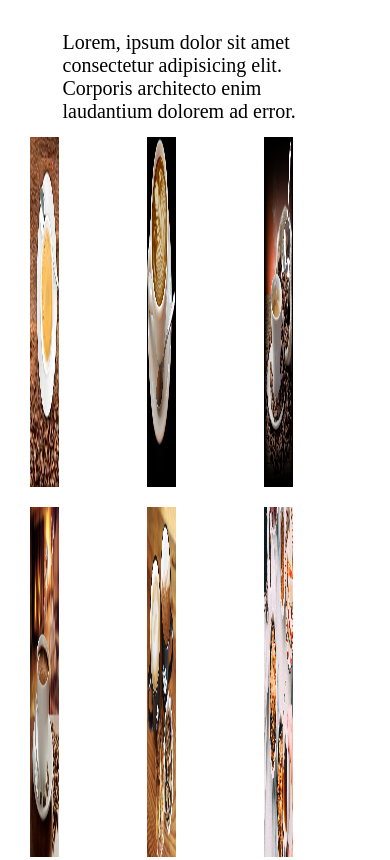
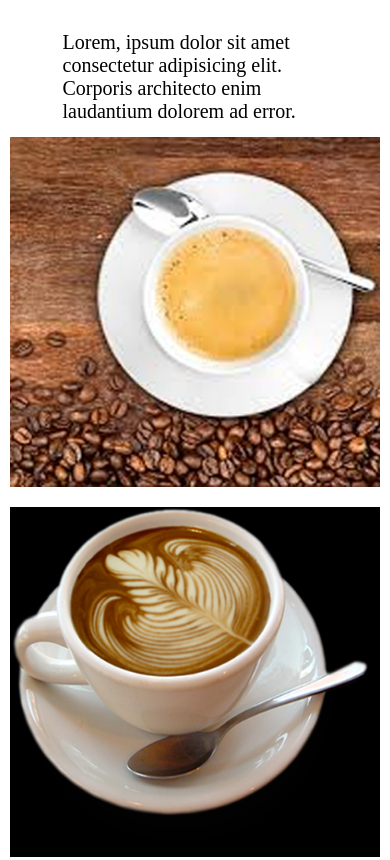
Before and after one commit to boodyyt/One, a plain HTML site: page index.html in a window 390 px wide. Shown: the part 1184-2044 px from the top of the page. Drawn offline with Linux system fonts and the light colour scheme; files whose address does not match are found by name.

Commit message:
Add files via upload

```diff
--- a/style.css
+++ b/style.css
@@ -249,10 +249,8 @@ font-size: 20px;
 }
 @media(max-width: 992px){
     .Gallary .box {
-        max-width: 100%;
+        width: 100%;
     }
-    .Gallary .box img {
-        max-width: 30%;
 }
 
 .service{
```
